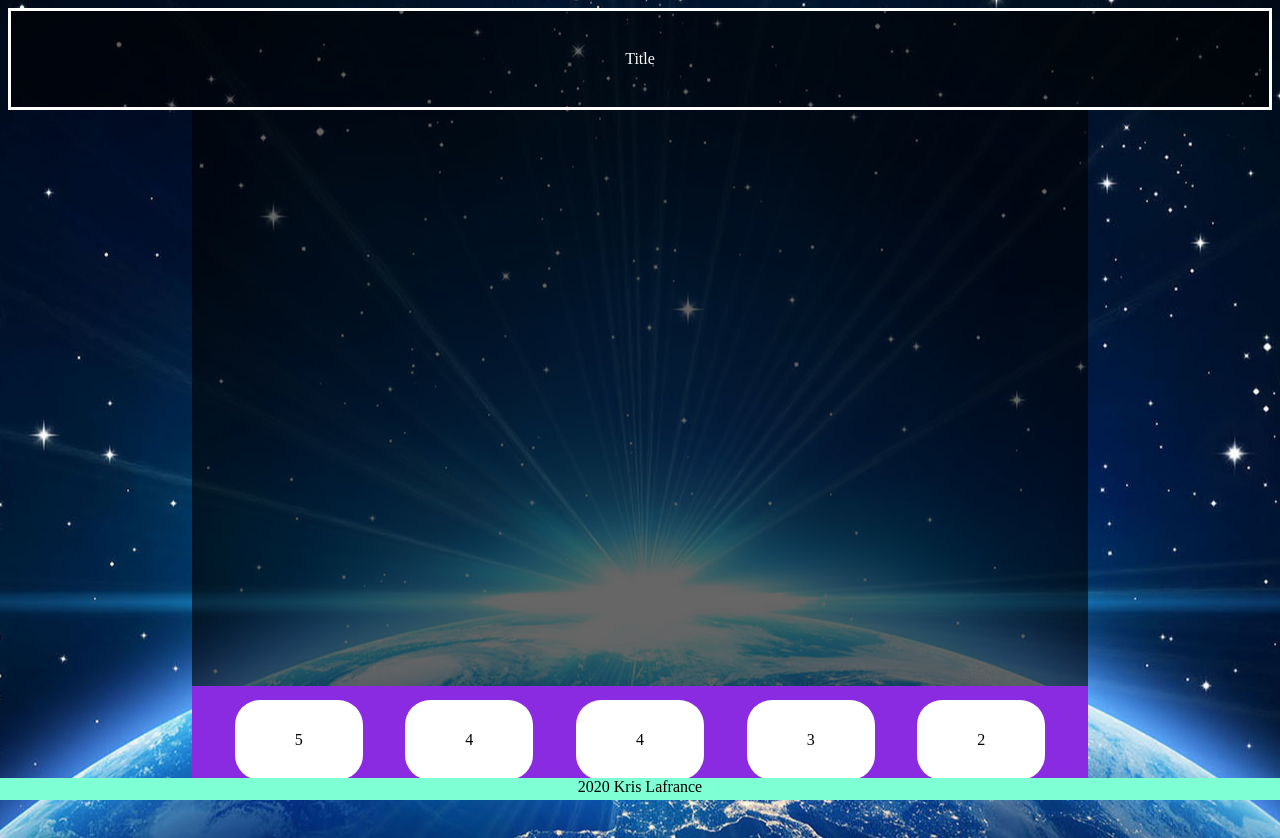
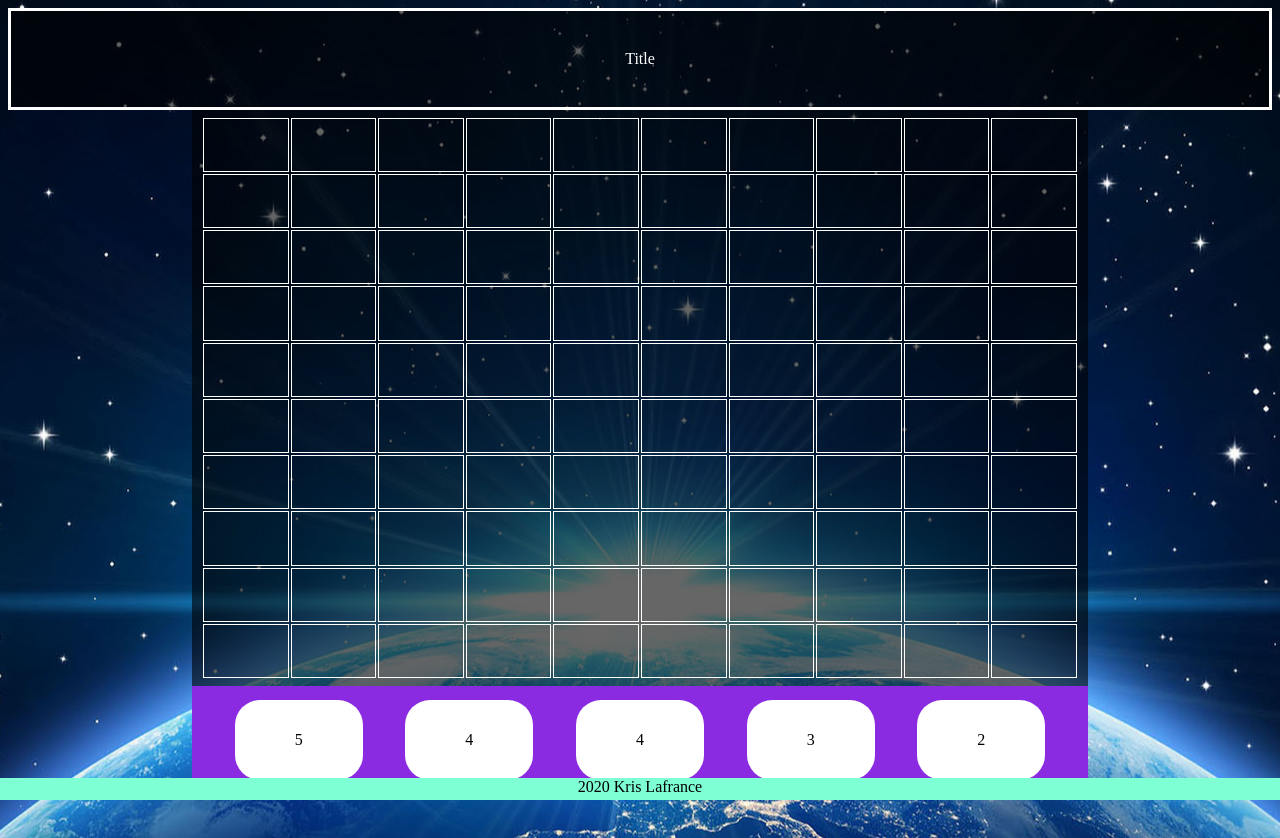
Before and after one commit to Ero6067/battleship, a plain HTML site: page index.html in a window 1280 px wide. Drawn offline with Linux system fonts and the light colour scheme.

Commit message:
table displays on page, need to add css to make the grids square

```diff
--- a/css/style.css
+++ b/css/style.css
@@ -23,6 +23,31 @@ body {
 	height: 80%;
 	background-color: rgba(1, 1, 1, 0.6);
 }
+
+.game-container table {
+	/* border: solid white; */
+	width: 98%;
+	height: 98%;
+}
+.game-container td {
+	position: relative;
+	width: calc(100% / 10);
+	/* padding-bottom: calc(100% / 12); */
+}
+
+/* .game-container td:after {
+	content: "";
+	display: block;
+	margin-top: 100%;
+} */
+.cell {
+	/* width: 60px;
+	height: 60px; */
+	border: 1px solid white;
+	width: 8%;
+}
+/* ui items */
+
 .ui-container {
 	height: 15%;
 	background-color: blueviolet;
@@ -32,6 +57,14 @@ body {
 	justify-content: space-evenly;
 	align-items: center;
 	list-style: none;
+}
+
+.item {
+	height: 10vh;
+	width: 10vw;
+	background-color: white;
+	border-radius: 25px;
+	color: black;
 }
 
 .footer {
@@ -44,28 +77,7 @@ body {
 	background-color: aquamarine;
 }
 
-/* #wrapper {
-	width: 100%;
-	height: 400px;
-	border: 1px solid black;
-	display: flex;
-	align-items: center;
-	justify-content: center;
-}
-
-button {
-	height: 20px;
-	width: 100px;
-} */
-
-.item {
-	height: 10vh;
-	width: 10vw;
-	background-color: white;
-	border-radius: 25px;
-	color: black;
-}
-
+/* utility classes */
 .c-flex {
 	display: flex;
 	align-items: center;
--- a/index.html
+++ b/index.html
@@ -18,7 +18,7 @@
 		<div class="title-card c-flex">Title</div>
 		<div class="container">
 			<!-- <div class="score-container"></div> -->
-			<div class="game-container"></div>
+			<div class="game-container c-flex"></div>
 			<ul class="ui-container">
 				<li><div class="item c-flex" id="ship-5">5</div></li>
 				<li><div class="item c-flex" id="ship-4">4</div></li>
--- a/scripts/app.js
+++ b/scripts/app.js
@@ -17,7 +17,6 @@ class App {
 	}
 
 	initScreen() {
-		//creates table using 2 for loops
 		let gameAreaMarkup = '<table id="game-map">';
 
 		for (let r = 0; r < MAX_ROWS; r++) {
@@ -25,11 +24,24 @@ class App {
 
 			for (let c = 0; c < MAX_COLS; c++) {
 				gameAreaMarkup += `<td class="cell" data-row="${r}"
-          data-col="${c}"></td>`;
+		      data-col="${c}"></td>`;
 			}
-			gameAreaMarkup += "<tr>";
 		}
 		gameAreaMarkup += "</table>";
+
+		document.querySelector(".game-container").innerHTML = gameAreaMarkup;
+
+		// let gameAreaMarkup = "";
+
+		// for (let r = 0; r < MAX_ROWS; r++) {
+		// 	gameAreaMarkup += `<div class="cell-row'>`;
+
+		// 	for (let c = 0; c < MAX_COLS; c++) {
+		// 		gameAreaMarkup += `<div class="cell" data-row="${r}"
+		// 	    data-col="${c}"></div></div>`;
+		// 	}
+		// }
+		// // gameAreaMarkup += "</div>";
 
 		document.querySelector(".game-container").innerHTML = gameAreaMarkup;
 	}
```
